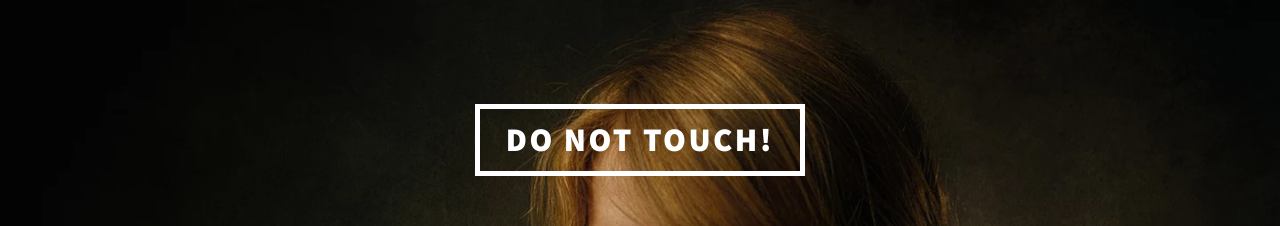
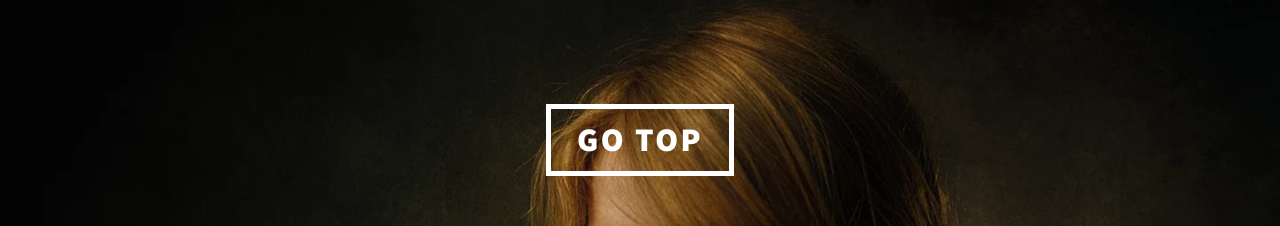
Before and after one commit to Kaleryou/kaleryou.github.io, a plain HTML site: page 2018/11/19/hello-world/index.html in a window 1280 px wide. Shown: the top 226 px of the page. Drawn offline with nearby package versions, Linux system fonts and the light colour scheme; some packages are replaced by stand-ins of ours; a script that the page names is missing.

Commit message:
Site updated: 2018-11-19 13:25:37

```diff
--- a/2018/11/19/hello-world/index.html
+++ b/2018/11/19/hello-world/index.html
@@ -81,7 +81,7 @@
         <!-- Intro 头部显示 e -->
         <!-- Header 头部logo start -->
         <header id="header">
-    <a href="/" class="logo">Do not touch!</a>
+    <a href="/" class="logo">Go TOP</a>
 </header>
         <!-- Nav 导航条 start -->
         <nav id="nav" class="special">
```
Also changed, not shown: archives/2018/11/index.html (+1 -1 lines), archives/2018/index.html (+1 -1 lines), archives/index.html (+1 -1 lines), index.html (+1 -1 lines), images/me.jpg.
